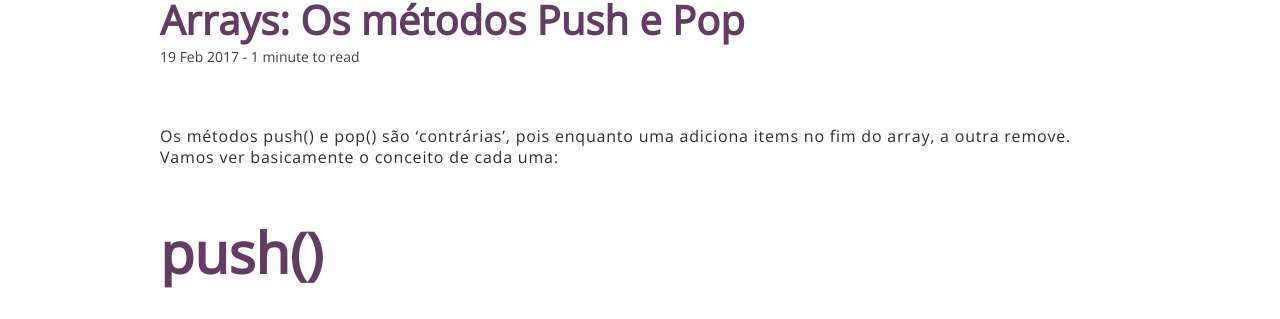
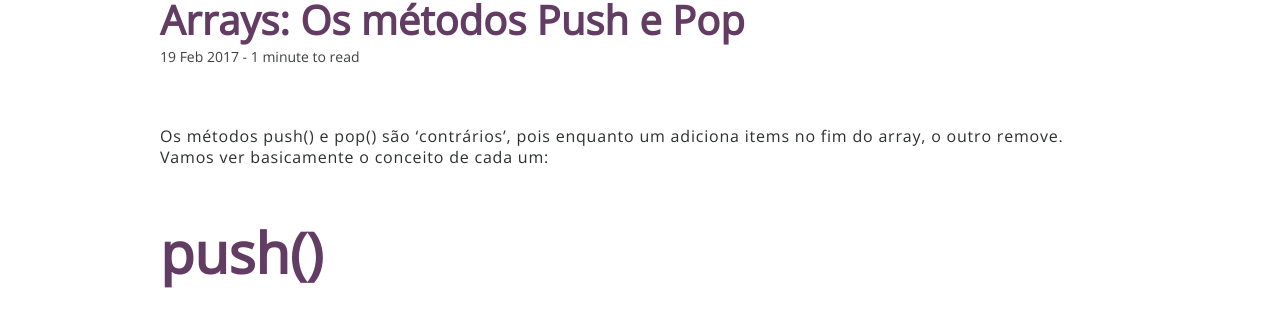
Before and after one commit to karolinedealencar/karolinedealencar.com.br, a Jekyll site: the page built from _posts/2017-02-19-arrays-os-metodos-push-e-pop.md, in a window 1280 px wide and 998 px high. Shown: the part 118-437 px from the top of the window. Built offline with Jekyll 4.4.1, drawn with Linux system fonts in a browser that asks for light colours; comment, search, counter and statistics services are not loaded.

Commit message:
Correções ortográficas post pop e push

```diff
--- a/_posts/2017-02-19-arrays-os-metodos-push-e-pop.md
+++ b/_posts/2017-02-19-arrays-os-metodos-push-e-pop.md
@@ -4,7 +4,7 @@ title:  "Arrays: Os métodos Push e Pop"
 date:   2017-02-19 20:29:31 -0200
 categories: JS
 ---
-Os métodos push() e pop() são 'contrárias', pois enquanto uma adiciona items no fim do array, a outra remove. Vamos ver basicamente o conceito de cada uma:
+Os métodos push() e pop() são 'contrários', pois enquanto um adiciona items no fim do array, o outro remove. Vamos ver basicamente o conceito de cada um:
 
 ## push()
 
```
